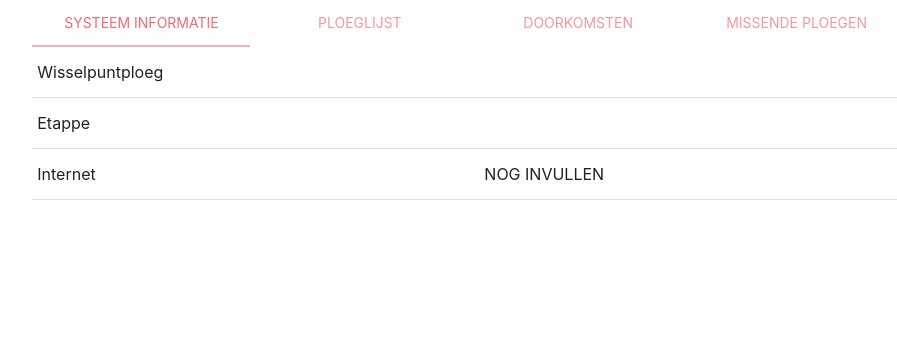
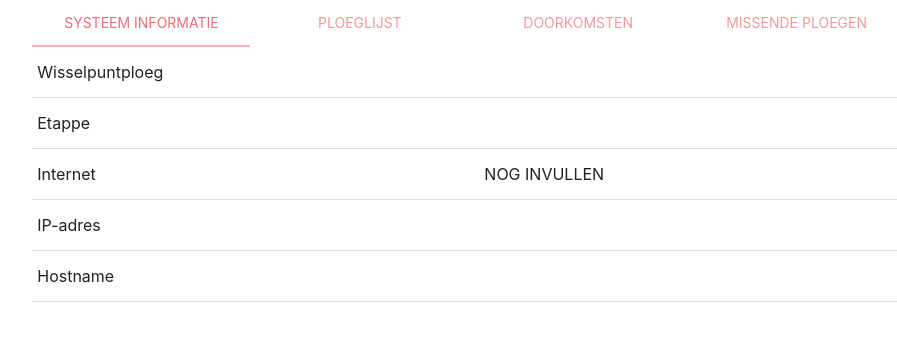
Before and after one commit to Veluweloop/VelRiS, a Flask app: template webapp/templates/systeem_status.html in a window 1280 px wide. Shown: the part 182-523 px from the top of the page, without its empty margins (171-1068 px from the left). Run offline with Flask 3, Linux system fonts and the light colour scheme; the template is opened without the code that fills it, so the values that code supplies are empty; some libraries are stand-ins or nearby versions.

Commit message:
added hostname and local ip-adress

```diff
--- a/webapp/templates/systeem_status.html
+++ b/webapp/templates/systeem_status.html
@@ -30,6 +30,14 @@
                 <tr>
                   <td>Internet</td>
                   <td>NOG INVULLEN</td>
+                </tr>
+                <tr>
+                  <td>IP-adres</td>
+                  <td>{{config_load.local_ip}}</td>
+                </tr>
+                <tr>
+                  <td>Hostname</td>
+                  <td>{{config_load.hostname}}</td>
                 </tr>
               </tbody>
             </table>
--- a/webapp/webapp.py
+++ b/webapp/webapp.py
@@ -34,7 +34,9 @@ def home():
             "ETAPPE_NAAM": helper_database.get_instelling('WISSELPUNT_NAAM'),
             "checkpointteam": helper_database.get_instelling('checkpointteam'),
             "checkpointteam_list": ["wppA", "wppB", "wppC", "wppD"],
-            "ETAPPE_LIST": helper_database.get_wisselpunten(evenement_id)
+            "ETAPPE_LIST": helper_database.get_wisselpunten(evenement_id),
+            "local_ip": helper_database.get_instelling('local_ip'),
+            "hostname": helper_database.get_instelling('hostname')
         }
 
     # build doorkomsten
```
Also changed, not shown: main.py (+7 -0 lines).
